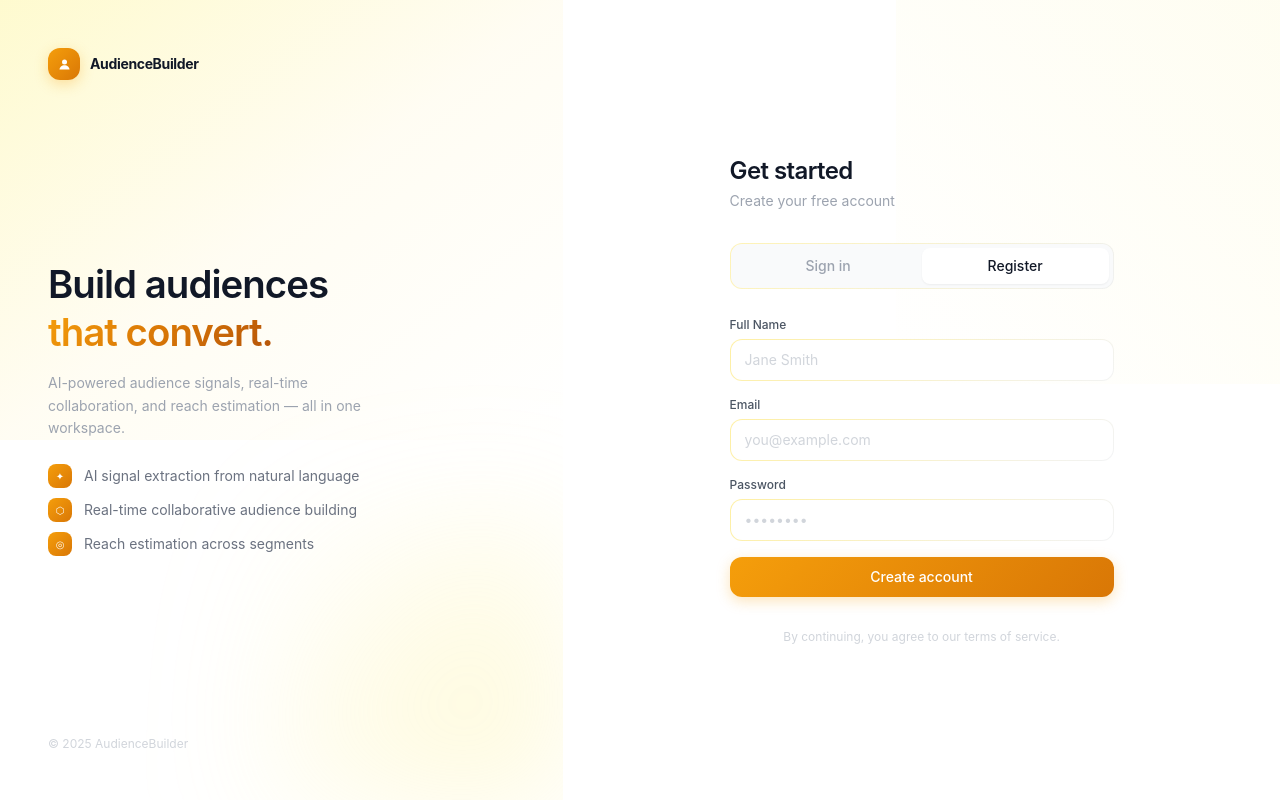
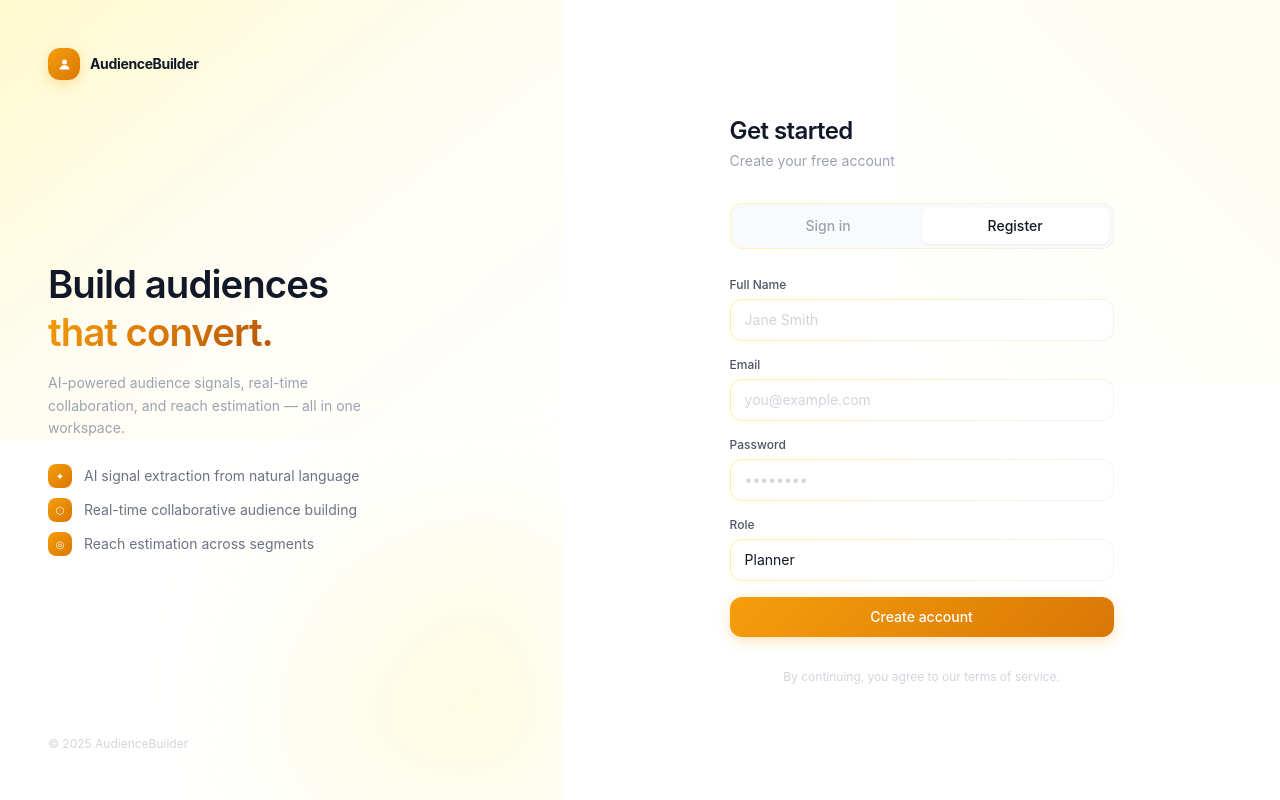
Before and after one commit to malicious28/zerotooneai, a React (Vite) app in the folder frontend/: page /login in a window 1280 px wide. Both pictures are taken after a click on the button "Register". Built offline with nearby package versions, Linux system fonts and the light colour scheme; no server answers.

Commit message:
fix: restore admin role selection on registration form

```diff
--- a/frontend/src/hooks/useAuth.ts
+++ b/frontend/src/hooks/useAuth.ts
@@ -6,7 +6,7 @@ interface AuthContextType {
   user: any | null
   loading: boolean
   login: (email: string, password: string) => Promise<void>
-  register: (email: string, name: string, password: string) => Promise<void>
+  register: (email: string, name: string, password: string, role?: string) => Promise<void>
   logout: () => void
 }
 
@@ -34,8 +34,8 @@ export function useAuthState(): AuthContextType {
     setUser(res.user)
   }
 
-  const register = async (email: string, name: string, password: string) => {
-    const res = await api.auth.register(email, name, password)
+  const register = async (email: string, name: string, password: string, role?: string) => {
+    const res = await api.auth.register(email, name, password, role)
     localStorage.setItem('token', res.token)
     setUser(res.user)
   }
--- a/frontend/src/lib/api.ts
+++ b/frontend/src/lib/api.ts
@@ -25,8 +25,8 @@ export const api = {
   auth: {
     login: (email: string, password: string) =>
       request<{ token: string; user: any }>('/auth/login', { method: 'POST', body: JSON.stringify({ email, password }) }),
-    register: (email: string, name: string, password: string) =>
-      request<{ token: string; user: any }>('/auth/register', { method: 'POST', body: JSON.stringify({ email, name, password }) }),
+    register: (email: string, name: string, password: string, role?: string) =>
+      request<{ token: string; user: any }>('/auth/register', { method: 'POST', body: JSON.stringify({ email, name, password, role }) }),
     registerViaInvite: (code: string, email: string, name: string, password: string) =>
       request<{ token: string; user: any; group: any }>(`/auth/register/invite/${code}`, { method: 'POST', body: JSON.stringify({ email, name, password }) }),
     me: () => request<{ user: any; group: any | null }>('/auth/me'),
--- a/frontend/src/pages/LoginPage.tsx
+++ b/frontend/src/pages/LoginPage.tsx
@@ -9,6 +9,7 @@ export default function LoginPage() {
   const [email, setEmail] = useState('')
   const [name, setName] = useState('')
   const [password, setPassword] = useState('')
+  const [role, setRole] = useState<'planner' | 'admin'>('planner')
   const [error, setError] = useState('')
   const [loading, setLoading] = useState(false)
 
@@ -20,7 +21,7 @@ export default function LoginPage() {
       if (mode === 'login') {
         await login(email, password)
       } else {
-        await register(email, name, password)
+        await register(email, name, password, role)
       }
       navigate('/chat')
     } catch (err: any) {
@@ -207,6 +208,28 @@ export default function LoginPage() {
               </div>
             </div>
 
+            {mode === 'register' && (
+              <div>
+                <label className="block text-xs font-medium text-gray-600 mb-1.5">Role</label>
+                <div
+                  style={{
+                    background: 'linear-gradient(#ffffff, #ffffff) padding-box, linear-gradient(135deg, rgba(253,224,71,0.5), rgba(229,231,235,0.5)) border-box',
+                    border: '1px solid transparent',
+                    borderRadius: '0.75rem',
+                  }}
+                >
+                  <select
+                    value={role}
+                    onChange={e => setRole(e.target.value as 'planner' | 'admin')}
+                    className="w-full bg-transparent px-3.5 py-2.5 text-sm text-gray-900 focus:outline-none rounded-xl appearance-none"
+                  >
+                    <option value="planner">Planner</option>
+                    <option value="admin">Admin</option>
+                  </select>
+                </div>
+              </div>
+            )}
+
             {error && (
               <p className="text-red-500 text-xs bg-red-50 border border-red-100 rounded-xl px-3.5 py-2.5">{error}</p>
             )}
```
Also changed, not shown: 1 other file (tests, documents, lock files or other folders).
